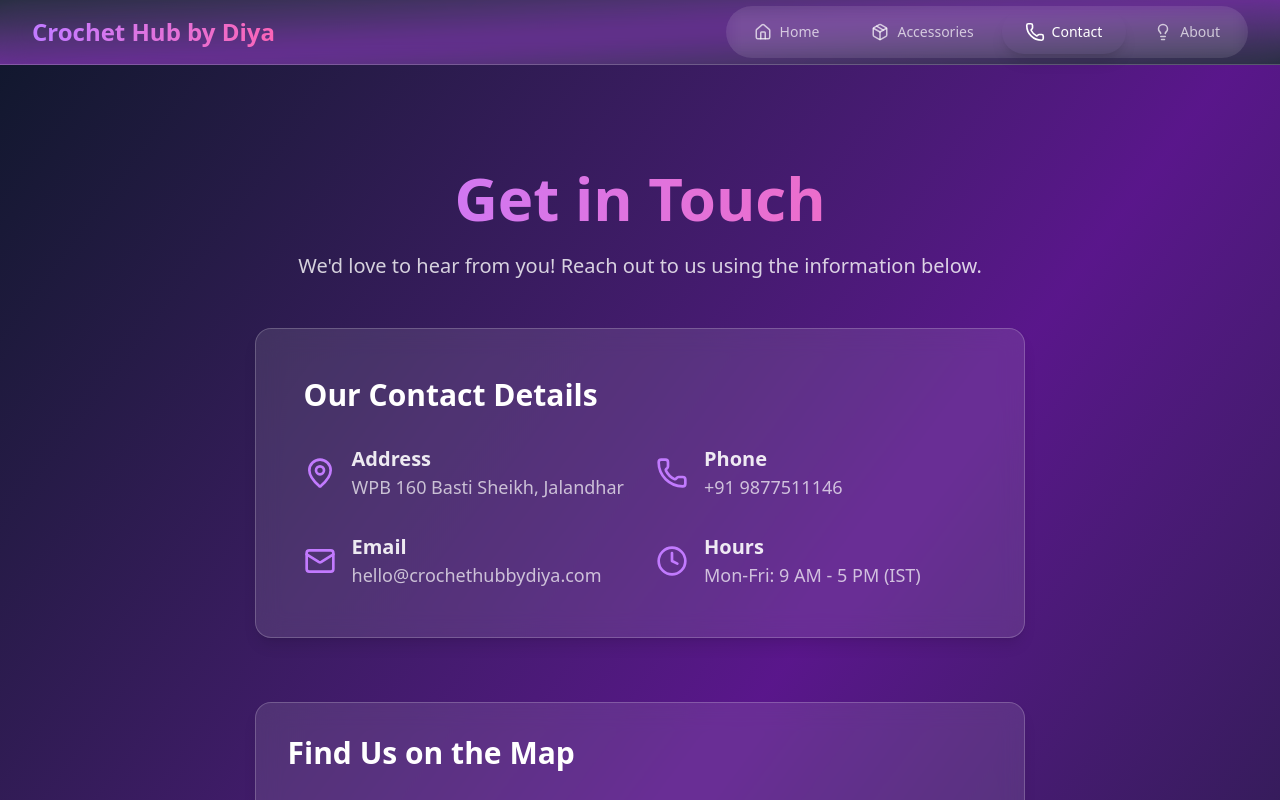
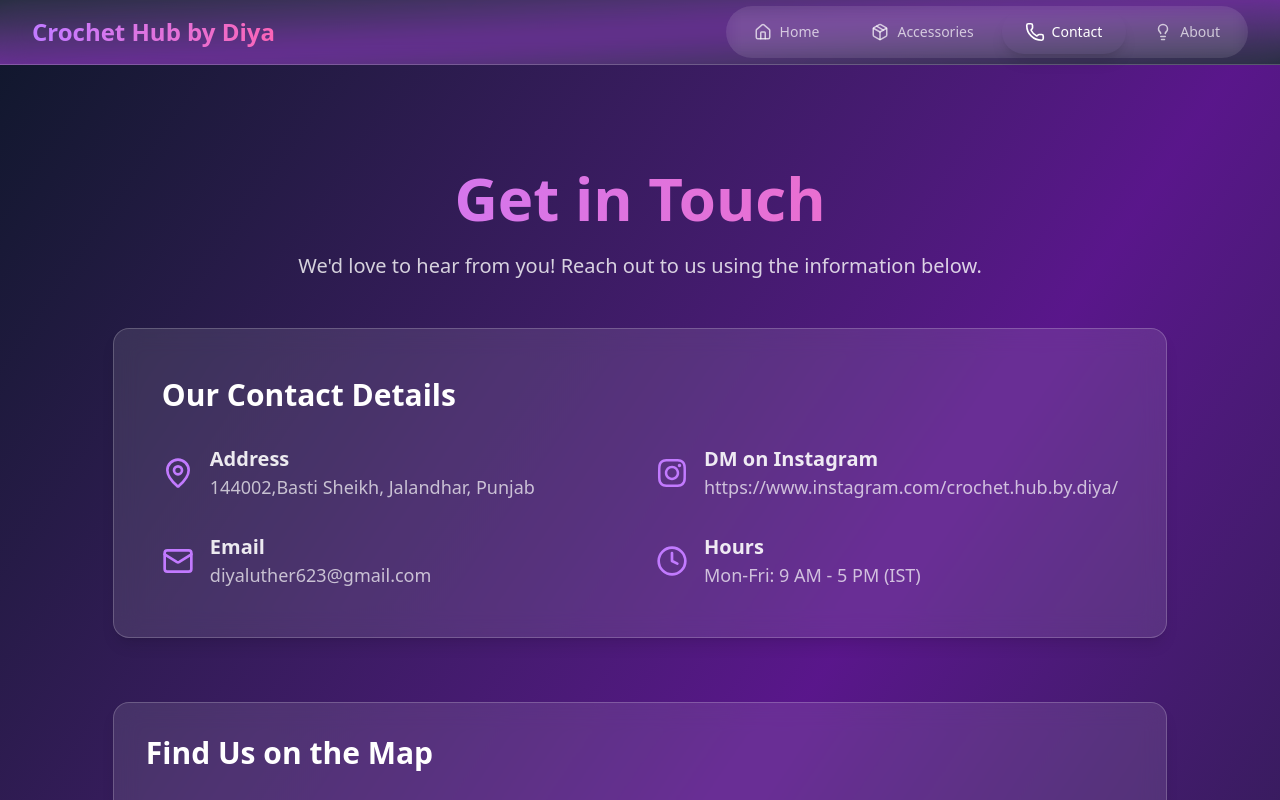
Before and after one commit to 98991536151948827743/98987715511511484677, a React (Vite) app: page /contact in a window 1280 px wide. Shown: the top 800 px of the page. Built offline with nearby package versions, Linux system fonts and the light colour scheme.

Commit message:
Update all changes

```diff
--- a/index.html
+++ b/index.html
@@ -16,8 +16,8 @@
       };
     </script>
   </head>
-  <body>
-    <div id="root"></div>
+  <body className="overflow-x-hidden">
+    <div id="root" className="overflow-x-hidden"></div>
     <script type="module" src="/src/main.jsx"></script>
   </body>
 </html>
--- a/src/Component/Footer.jsx
+++ b/src/Component/Footer.jsx
@@ -34,13 +34,13 @@ export default function Footer() {
         <div className="text-center md:text-left">
           <h4 className="font-semibold text-white mb-3">Connect With Us</h4>
           <div className="flex justify-center md:justify-start space-x-4">
-            <a href="https://github.com" target="_blank" rel="noopener noreferrer" className="hover:text-white transition-colors duration-200">
+            <a href="https://www.instagram.com/crochet.hub.by.diya/" target="_blank" rel="noopener noreferrer" className="hover:text-white transition-colors duration-200">
               <FaInstagram size={24} />
             </a>
-            <a href="https://github.com" target="_blank" rel="noopener noreferrer" className="hover:text-white transition-colors duration-200">
+            <a href="https://www.instagram.com/crochet.hub.by.diya/" target="_blank" rel="noopener noreferrer" className="hover:text-white transition-colors duration-200">
               <FaWhatsapp size={24} />
             </a>
-            <a href="mailto:example@example.com" className="hover:text-white transition-colors duration-200">
+            <a href="mailto:diyaluther623@gmail.com" className="hover:text-white transition-colors duration-200">
               <Mail size={24} />
             </a>
           </div>
--- a/src/ScrollToTop.jsx
+++ b/src/ScrollToTop.jsx
@@ -5,7 +5,7 @@ export default function ScrollToTop() {
   const { pathname } = useLocation();
 
   useEffect(() => {
-    window.scrollTo(0, 0); // scroll to top when path changes
+    window.scrollTo(0, 0);
   }, [pathname]);
 
   return null;
--- a/src/pages/ContactPage.jsx
+++ b/src/pages/ContactPage.jsx
@@ -1,11 +1,12 @@
 import React from 'react';
 import { MapPin, Phone, Mail, Clock } from 'lucide-react'; // Lucide icons for contact info
+import { FaInstagram } from 'react-icons/fa';
 
 export default function ContactPage() {
   const contactInfo = [
-    { icon: MapPin, label: 'Address', value: 'WPB 160 Basti Sheikh, Jalandhar' },
-    { icon: Phone, label: 'Phone', value: '+91 9877511146' },
-    { icon: Mail, label: 'Email', value: 'hello@crochethubbydiya.com' },
+    { icon: MapPin, label: 'Address', value: '144002,Basti Sheikh, Jalandhar, Punjab' },
+    { icon: FaInstagram, label: 'DM on Instagram', value: 'https://www.instagram.com/crochet.hub.by.diya/' },
+    { icon: Mail, label: 'Email', value: 'diyaluther623@gmail.com' },
     { icon: Clock, label: 'Hours', value: 'Mon-Fri: 9 AM - 5 PM (IST)' },
   ];
   return (
```
